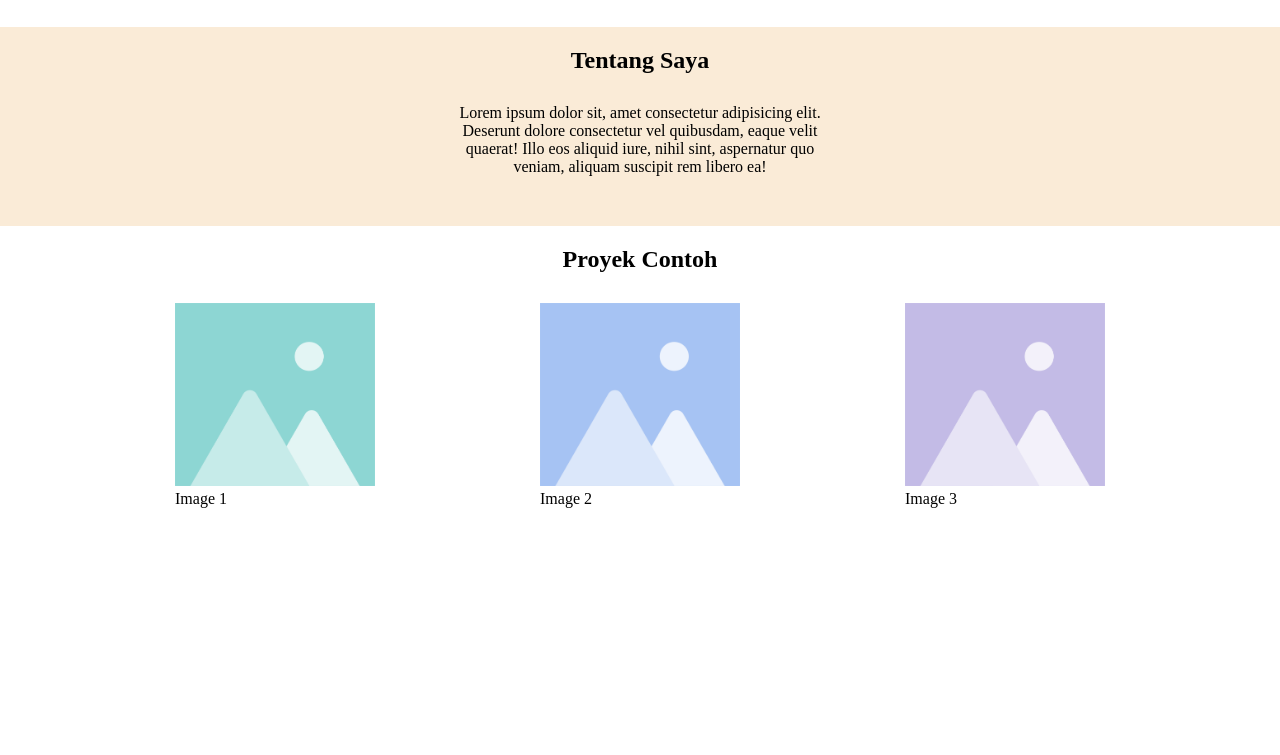
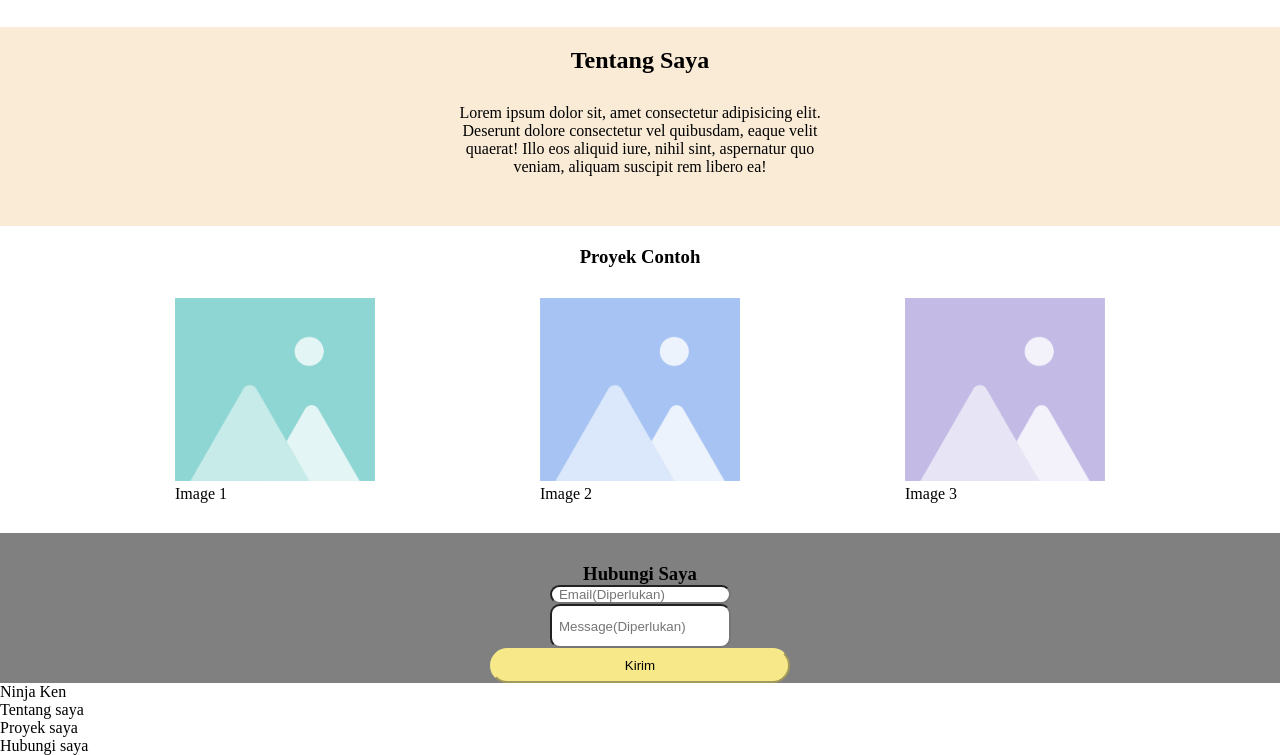
Before and after one commit to faizhadiyan/progateLatihan1, a plain HTML site: page index.html in a window 1280 px wide. Shown: the part 438-1193 px from the top of the page. Before the commit the page ends 976 px from the top, so only its background shows below. Drawn offline with Linux system fonts and the light colour scheme.

Commit message:
progress7 - udh sampe footer raw

```diff
--- a/index.html
+++ b/index.html
@@ -31,7 +31,7 @@
       </div>
     </div>
     <div class="contohproyek">
-      <h2>Proyek Contoh</h2>
+      <h3>Proyek Contoh</h3>
       <div class="image">
         <div class="image1">
           <img src="https://github.com/faizhadiyan/progateLatihan1/blob/master/1.png?raw=true" alt="image1">
@@ -47,6 +47,36 @@
         </div>
       </div>
     </div>
+    <div class="contactform">
+      <h3>Hubungi Saya</h3>
+      <div class="emailform">
+        <input style="border-radius: 10px" type="email" placeholder="  Email(Diperlukan)" wfd-id="id0">
+      </div>
+      <div class="messageform">
+        <input style="border-radius: 10px; height: 40px" type="message" placeholder="  Message(Diperlukan)" wfd-id="id1">
+      </div>
+      <button style="
+          background-color: rgb(247, 233, 137);
+          border-color: rgb(247, 233, 137);
+          color: black;
+          width: 300px;
+          height: 35px;
+          border-radius: 20px;
+          cursor: pointer;
+        ">
+        Kirim
+      </button>
+    </div>
   </main>
+  <footer>
+    <div class="logobawah">Ninja Ken</div>
+    <nav>
+      <ul>
+        <li>Tentang saya</li>
+        <li>Proyek saya</li>
+        <li>Hubungi saya</li>
+      </ul>
+    </nav>
+  </footer>
 </body>
 </html>
--- a/stylesheet.css
+++ b/stylesheet.css
@@ -19,7 +19,7 @@ header .logo {
   font-weight: bold;
 }
 
-nav ul {
+header nav ul {
   display:flex;
   margin-left: 30px;
   list-style: none;
@@ -27,7 +27,7 @@ nav ul {
   justify-content: space-between;
 }
 
-nav ul li {
+header nav ul li {
   /* align-items: center; */
   font-size: 19px;
 }
@@ -94,7 +94,7 @@ main .about .bungkusp p{
   margin-top: 20px;
 }
 
-.contohproyek h2{
+.contohproyek h3{
   text-align: center;
 }
 
@@ -111,3 +111,12 @@ main .about .bungkusp p{
   width: 200px;
   text-align: center;
 }
+
+.contactform {
+  background-color: gray;
+  text-align: center;
+}
+
+.contactform h3 {
+  padding-top: 30px;
+}
```
